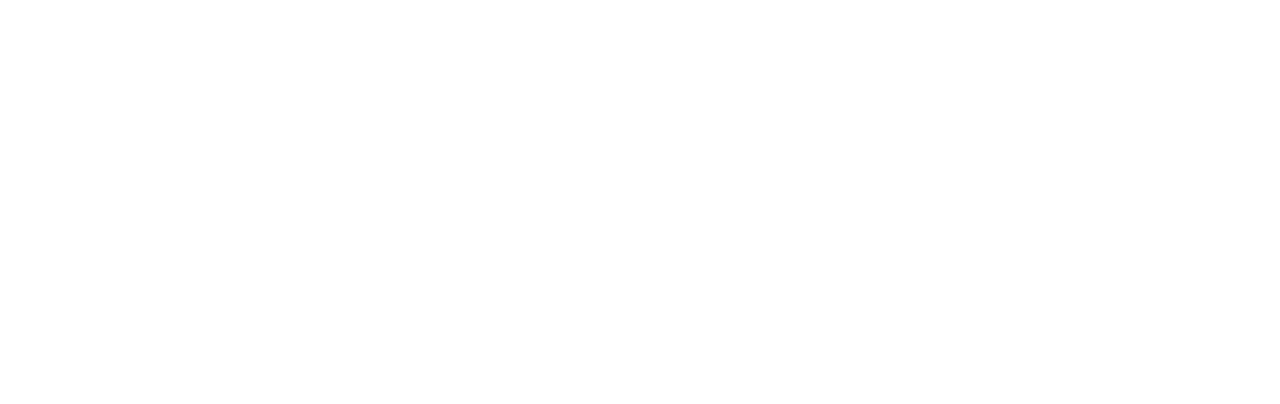
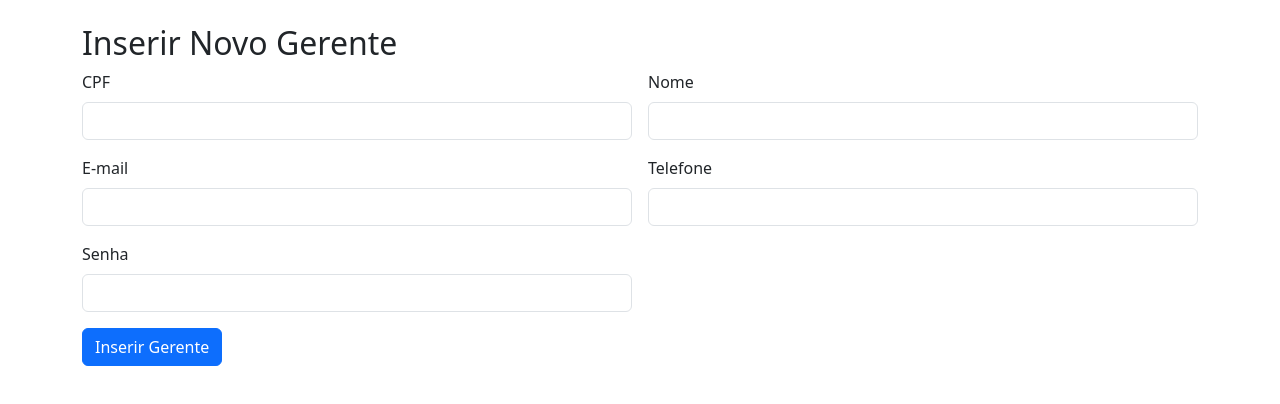
Before and after one commit to joaoGUFPR/DAC, an Angular app in the folder frontend/: page /administrador/insercao-gerente in a window 1280 px wide. Before the commit this address led to /. Shown: the top 404 px of the page. Built offline with nearby package versions, Linux system fonts and the light colour scheme.

Commit message:
feat R17: front tela insercao cliente

```diff
--- a/frontend/src/app/app.routes.ts
+++ b/frontend/src/app/app.routes.ts
@@ -11,6 +11,7 @@
 import { ConsultarClientes } from './pages/gerente/consultar-clientes/consultar-clientes';
 import { TelaInicialAdm } from './pages/adm/tela-inicial-adm/tela-inicial-adm';
 import { RelatorioCliente } from './pages/adm/relatorio-cliente/relatorio-cliente';
+import { InsercaoGerente } from './pages/adm/insercao-gerente/insercao-gerente';
 
 export const routes: Routes = [
     { path: '', redirectTo: 'login', pathMatch: 'full' },
@@ -24,5 +25,6 @@
     { path: 'gerente/aprovar-cliente', component: AprovarCliente},
     { path: 'gerente/consultar-cliente', component: ConsultarClientes},
     { path: 'administrador/tela-inicial-adm', component: TelaInicialAdm},
-    { path: 'administrador/relatorio-cliente', component: RelatorioCliente}
+    { path: 'administrador/relatorio-cliente', component: RelatorioCliente},
+    { path: 'administrador/insercao-gerente', component: InsercaoGerente}
 ];
--- /dev/null
+++ b/frontend/src/app/pages/adm/insercao-gerente/insercao-gerente.html
@@ -0,0 +1,29 @@
+<div class="container mt-4">
+  <h2>Inserir Novo Gerente</h2>
+
+  <form (ngSubmit)="inserirGerente()" class="row g-3">
+    <div class="col-md-6">
+      <label class="form-label">CPF</label>
+      <input type="text" class="form-control" [(ngModel)]="novoGerente.cpf" name="cpf" required>
+    </div>
+    <div class="col-md-6">
+      <label class="form-label">Nome</label>
+      <input type="text" class="form-control" [(ngModel)]="novoGerente.nome" name="nome" required>
+    </div>
+    <div class="col-md-6">
+      <label class="form-label">E-mail</label>
+      <input type="email" class="form-control" [(ngModel)]="novoGerente.email" name="email" required>
+    </div>
+    <div class="col-md-6">
+      <label class="form-label">Telefone</label>
+      <input type="text" class="form-control" [(ngModel)]="novoGerente.telefone" name="telefone" required>
+    </div>
+    <div class="col-md-6">
+      <label class="form-label">Senha</label>
+      <input type="password" class="form-control" [(ngModel)]="novoGerente.senha" name="senha" required>
+    </div>
+    <div class="col-12">
+      <button type="submit" class="btn btn-primary">Inserir Gerente</button>
+    </div>
+  </form>
+</div>
--- /dev/null
+++ b/frontend/src/app/pages/adm/insercao-gerente/insercao-gerente.ts
@@ -0,0 +1,94 @@
+import { Component } from '@angular/core';
+import { Gerente } from '../../../shared/models/gerente.model';
+import { ClienteConta } from '../../../shared/models/clienteconta';
+import { CommonModule } from '@angular/common';
+import { FormsModule } from '@angular/forms';
+
+interface GerenteExtendido {
+  gerente: Gerente;
+  senha: string;
+  contas: ClienteConta[];
+}
+
+@Component({
+  selector: 'app-insercao-gerente',
+  imports: [CommonModule, FormsModule],
+  templateUrl: './insercao-gerente.html',
+  styleUrl: './insercao-gerente.css'
+})
+export class InsercaoGerente {
+
+ novoGerente: { cpf: string; nome: string; email: string; telefone: string; senha: string } = {
+    cpf: '',
+    nome: '',
+    email: '',
+    telefone: '',
+    senha: ''
+  };
+  gerentes: GerenteExtendido[] = [];
+
+  ngOnInit() {
+    const g1 = new Gerente("111.111.111-11", "Carla Gerente", "carla@email.com", "11999999999");
+    const g2 = new Gerente("222.222.222-22", "João Gerente", "joao@email.com", "11888888888");
+
+    this.gerentes = [
+      {
+        gerente: g1,
+        senha: '123',
+        contas: [
+          new ClienteConta("123.456.789-00", "Ana", "ana@email.com", "11999999999",
+            2500, "Rua A", "01001-000", "Ap 101", "123", 2000, 1250, "São Paulo", "SP"),
+          new ClienteConta("124.456.789-00", "Bruno", "bruno@email.com", "11888888888",
+            1800, "Rua B", "02002-000", "Casa", "456", -500, 0, "São Paulo", "SP")
+        ]
+      },
+      {
+        gerente: g2,
+        senha: '456',
+        contas: [
+          new ClienteConta("125.456.789-00", "Carlos", "carlos@email.com", "11777777777",
+            2200, "Rua C", "03003-000", "Ap 201", "789", 1000, 1000, "São Paulo", "SP")
+        ]
+      }
+    ];
+  }
+
+  inserirGerente() {
+    const novo = new Gerente(
+      this.novoGerente.cpf,
+      this.novoGerente.nome,
+      this.novoGerente.email,
+      this.novoGerente.telefone
+    );
+
+    let contaTransferida: ClienteConta | null = null;
+
+    if (this.gerentes.length > 0) {
+      let maxContas = Math.max(...this.gerentes.map(g => g.contas.length));
+      let candidatos = this.gerentes.filter(g => g.contas.length === maxContas);
+
+      if (candidatos.length > 1) {
+        candidatos = candidatos.sort((a, b) => {
+          const saldoA = a.contas.filter(c => c.saldo >= 0).reduce((s, c) => s + c.saldo, 0);
+          const saldoB = b.contas.filter(c => c.saldo >= 0).reduce((s, c) => s + c.saldo, 0);
+          return saldoA - saldoB;
+        });
+      }
+
+      const escolhido = candidatos[0];
+      if (escolhido.contas.length > 1 || this.gerentes.length > 1) {
+        contaTransferida = escolhido.contas.pop()!;
+      }
+    }
+
+    this.gerentes.push({
+      gerente: novo,
+      senha: this.novoGerente.senha,
+      contas: contaTransferida ? [contaTransferida] : []
+    });
+
+    alert(`Gerente ${novo.nome} inserido com sucesso!`);
+
+    this.novoGerente = { cpf: '', nome: '', email: '', telefone: '', senha: '' };
+  }
+}
```
Also changed, not shown: frontend/src/app/pages/adm/insercao-gerente/insercao-gerente.css (added), 1 other file (tests, documents, lock files or other folders).
